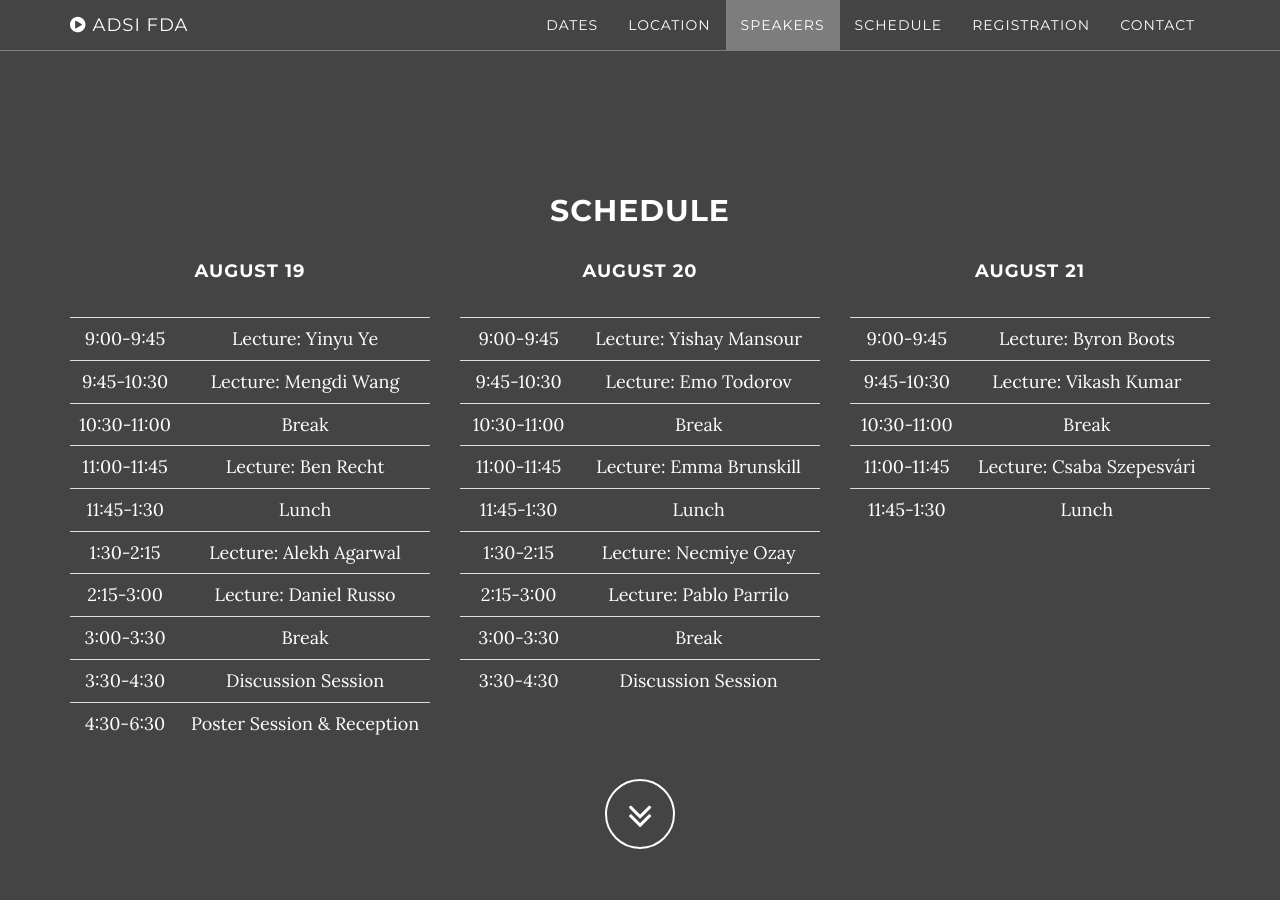
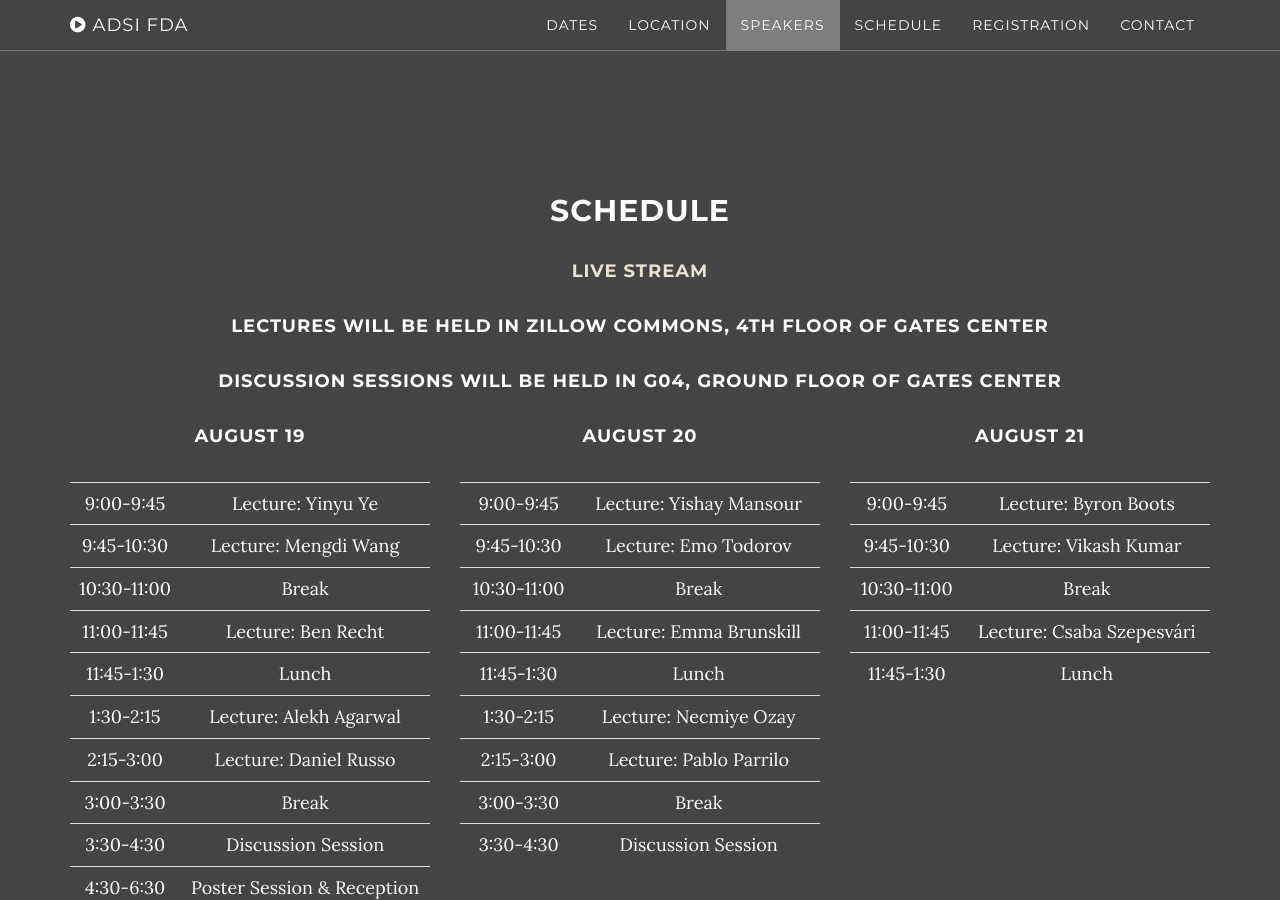
Before and after one commit to kgjamieson/ifds-workshop-2025, a Jekyll site: the page built from index.html, in a window 1280 px wide and 900 px high, scrolled down 3766 px. Built offline with Jekyll 4.4.1, drawn with Linux system fonts in a browser that asks for light colours.

Commit message:
Adding livestream and location information.

```diff
--- a/_includes/schedule.html
+++ b/_includes/schedule.html
@@ -4,6 +4,9 @@
       <div class="table">
         <h2>Schedule</h2>
         <p></p>
+        <h4><a href="https://www.youtube.com/watch?v=OXNbv3AIpoM">Live Stream</a></h4>
+        <h4>Lectures will be held in Zillow Commons, 4th floor of Gates Center</h4>
+        <h4>Discussion sessions will be held in G04, ground floor of Gates Center</h4>
       <div class="row">
           <div class="col-md-4">
               <h4> August 19 </h4>
```
Also changed, not shown: 1 other file.
